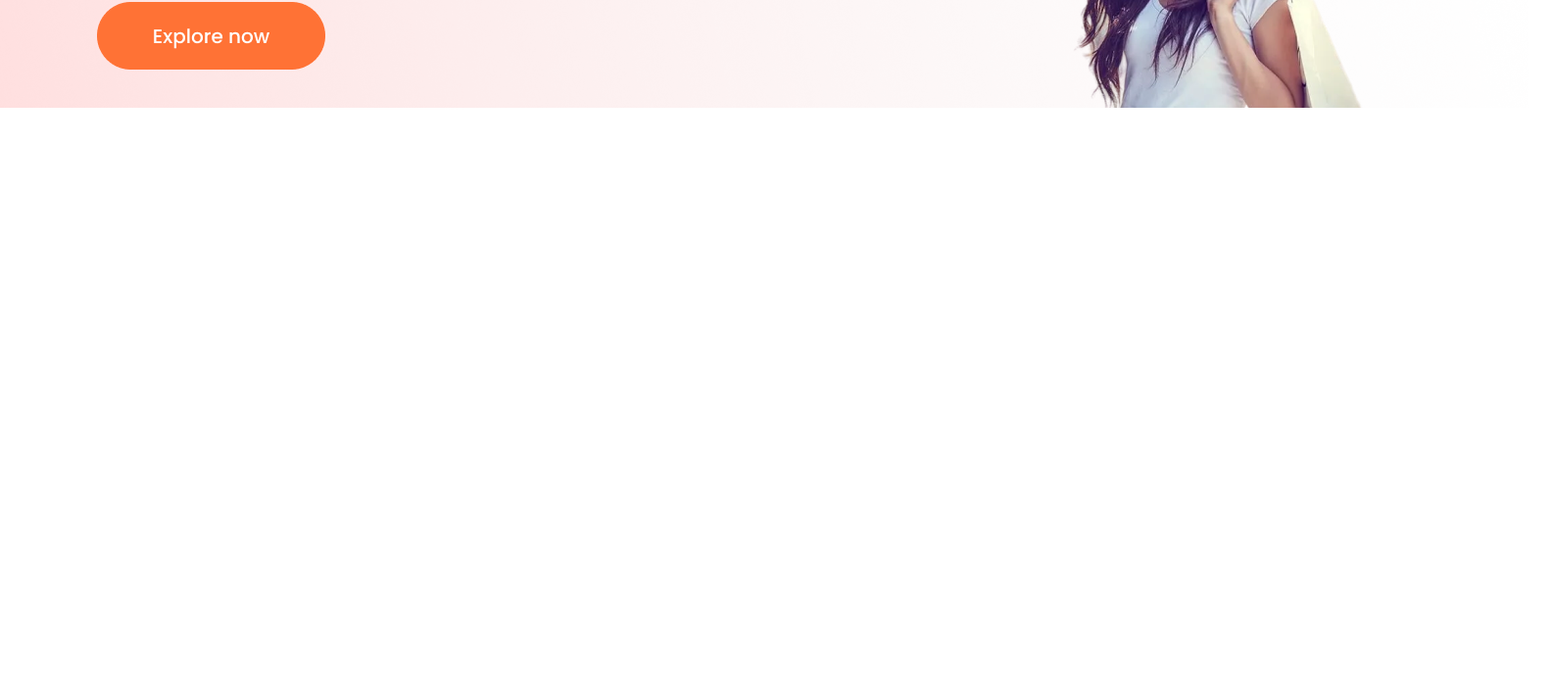
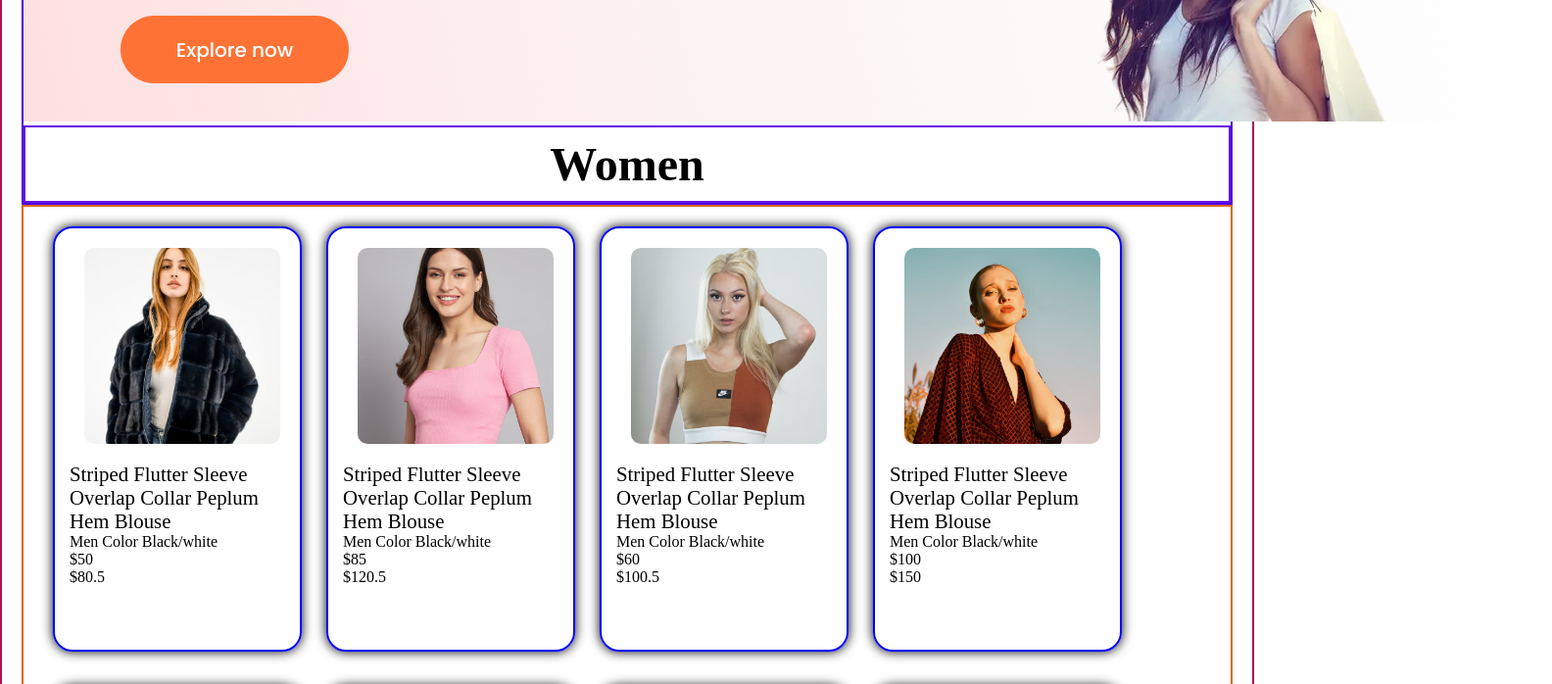
Before and after one commit to RachitSahu26/E-commers, a React (Vite) app: page /women in a window 1280 px wide. Shown: the part 360-1058 px from the top of the page at 98% size, 1584 px wide, since content can reach past the window. Before the commit the page ends 800 px from the top, so only its background shows below. Built offline with nearby package versions, Linux system fonts and the light colour scheme.

Commit message:
created all category pages

```diff
--- a/src/App.jsx
+++ b/src/App.jsx
@@ -6,9 +6,9 @@ import Shop from './Pages/Shop'
 import Singup from './Pages/Singup'
 import ItemAdded from './Components/ItemAdded/ItemAdded'
 import ShopCategory from './Pages/ShopCategory'
-import mencate from"./Components/assets/banner_mens.png";
-import womencate from"./Components/assets/banner_women.png";
-import kidcate from"./Components/assets/banner_kids.png";
+import mencate from "./Components/assets/banner_mens.png";
+import womencate from "./Components/assets/banner_women.png";
+import kidcate from "./Components/assets/banner_kids.png";
 
 function App() {
   return (
@@ -19,9 +19,9 @@ function App() {
 
           <Route path='/shop' element={<Shop />} />
 
-          <Route path='/men' element={<ShopCategory  banner={ mencate } category="men" />} />
-          <Route path='/women' element={<ShopCategory banner={ womencate } category="women" />} />
-          <Route path='/kid' element={<ShopCategory banner={ kidcate } category="kid" />} />
+          <Route path='/men' element={<ShopCategory headName={"Men"} banner={mencate} category="men" />} />
+          <Route path='/women' element={<ShopCategory headName={"Women"} banner={womencate} category="women" />} />
+          <Route path='/kid' element={<ShopCategory headName={"Kid"} banner={kidcate} category="kid" />} />
 
           <Route path='/signup' element={<Singup />} />
           <Route path='/additem' element={<ItemAdded />} />
--- a/src/Components/SignupForm/SignupForm.jsx
+++ b/src/Components/SignupForm/SignupForm.jsx
@@ -42,6 +42,7 @@ function SignupForm() {
           required
         />
         <button type="submit">Sign Up</button>
+        <p className='login-masg'>Already have an account?   <span>Login here.</span> </p>
       </form>
     </div>
   );
--- a/src/Components/SignupForm/SignupForm.scss
+++ b/src/Components/SignupForm/SignupForm.scss
@@ -29,5 +29,17 @@
         margin-top: 20px;
         cursor: pointer;
       }
+      .login-masg{
+
+padding: 15px 10px;
+
+        span{
+          color: red;
+
+        }
+
+      }
+
+
     }
   }
--- a/src/Pages/SCSS/ShopCate.scss
+++ b/src/Pages/SCSS/ShopCate.scss
@@ -0,0 +1,29 @@
+.Shop-category {
+    border: 2px solid rgb(182, 15, 77);
+    padding: 10px 20px;
+
+
+    .banner-box {
+        border: 2px solid rgb(76, 11, 227);
+
+        h1 {
+            border: 2px solid rgb(105, 11, 227);
+            padding: 10px 10px;
+text-align: center;
+            font-size: 3rem;
+        }
+
+    }
+
+    .mens-item-area {
+        border: 2px solid rgb(227, 101, 11);
+        padding: 10px 30px;
+        display: flex;
+        flex-wrap: wrap;
+        gap: 25px;
+
+
+    }
+
+
+}
--- a/src/Pages/ShopCategory.jsx
+++ b/src/Pages/ShopCategory.jsx
@@ -1,9 +1,39 @@
 import React from 'react'
 import "./SCSS/ShopCate.scss";
+import all_product from '../Components/assets/all_product';
+import Item from '../Components/Item/Item';
+
 function ShopCategory(props) {
     return (
         <div className='Shop-category'>
-            <img src={props.banner} alt='banner' />
+            <div className="banner-box">
+                <img src={props.banner} alt='banner' />
+                <h1>{props.headName}</h1>
+
+            </div>
+            <div className="mens-item-area">
+
+
+                {
+
+                    all_product.map((item, i) => {
+                        if (props.category === item.category) {
+                            return <Item
+                                key={i}
+                                name={item.name}
+                                image={item.image}
+                                new_price={item.new_price}
+                                old_price={item.old_price}
+                            />
+                        } else {
+                            return null;
+                        }
+                    })
+
+
+                }
+            </div>
+
         </div>
     )
 }
```
